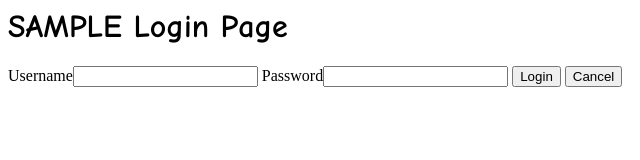
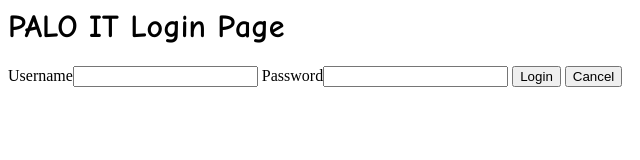
Before and after one commit to rpyendluri/loginwebpage, a plain HTML site: page index.html in a window 1280 px wide. Shown: the full height of the page, 0-640 px from the left. Drawn offline with Linux system fonts and the light colour scheme.

Commit message:
Update index.html

```diff
--- a/index.html
+++ b/index.html
@@ -16,7 +16,7 @@ Login page
 
 color:#00FF00;>
 
-SAMPLE Login Page
+PALO IT Login Page
 
 </h1>
 
```
